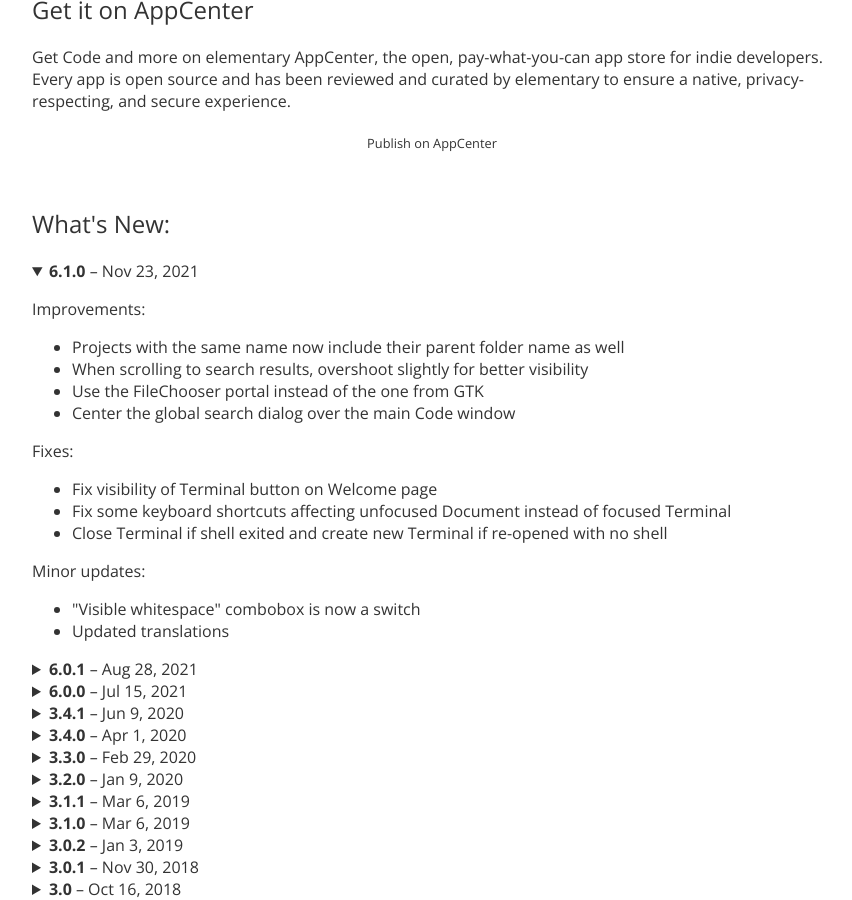
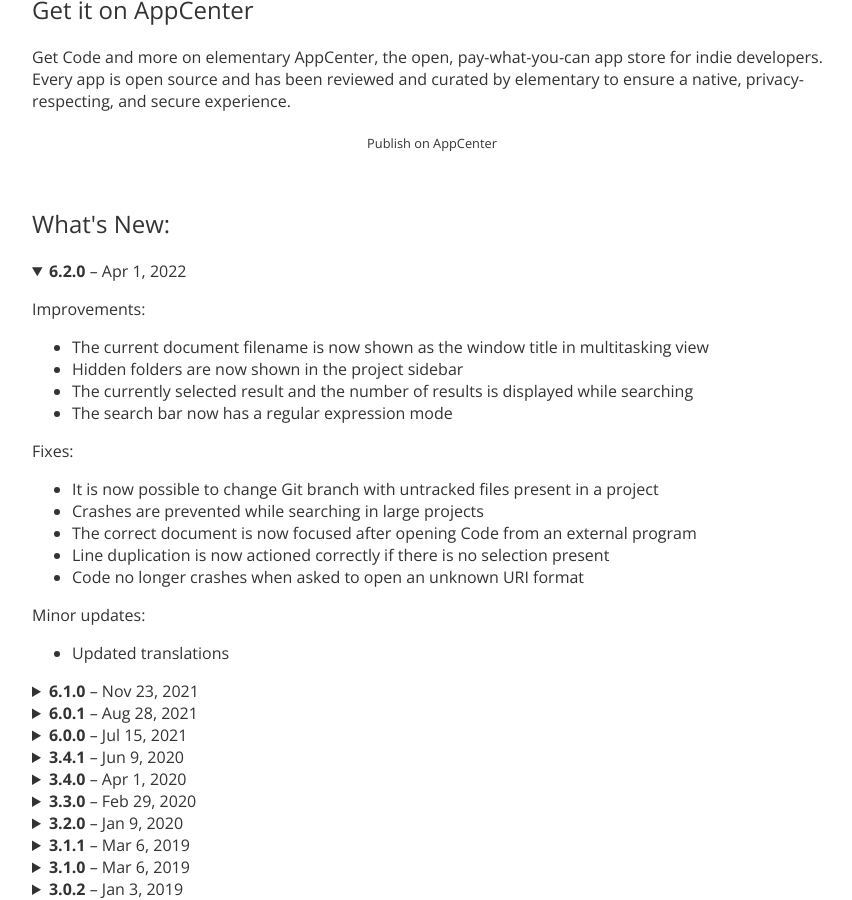
Before and after one commit to elementary/appcenter-web, a Jekyll site: the page built from _apps/io.elementary.code.md, in a window 1280 px wide and 900 px high, scrolled down 924 px. Shown: the whole window, without its empty margins (208-1060 px from the left). Built offline with Jekyll 4.4.1, drawn with Linux system fonts in a browser that asks for light colours; nearby versions of some CDN libraries.

```diff
--- a/_apps/io.elementary.code.md
+++ b/_apps/io.elementary.code.md
@@ -19,6 +19,46 @@ color:
   primary-text: "#fff"
 price: false
 releases:
+- version: 6.2.0
+  unix-timestamp: 1648771200
+  description: |-
+    <p>Improvements:</p>
+
+    <ul>
+
+      <li>The current document filename is now shown as the window title in multitasking view</li>
+
+      <li>Hidden folders are now shown in the project sidebar</li>
+
+      <li>The currently selected result and the number of results is displayed while searching</li>
+
+      <li>The search bar now has a regular expression mode</li>
+
+    </ul>
+
+    <p>Fixes:</p>
+
+    <ul>
+
+      <li>It is now possible to change Git branch with untracked files present in a project</li>
+
+      <li>Crashes are prevented while searching in large projects</li>
+
+      <li>The correct document is now focused after opening Code from an external program</li>
+
+      <li>Line duplication is now actioned correctly if there is no selection present</li>
+
+      <li>Code no longer crashes when asked to open an unknown URI format</li>
+
+    </ul>
+
+    <p>Minor updates:</p>
+
+    <ul>
+
+      <li>Updated translations</li>
+
+    </ul>
 - version: 6.1.0
   unix-timestamp: 1637625600
   description: |-
```
Also changed, not shown: _apps/com.github.phoneybadger.trimmer.md (added, +24 -0 lines).
